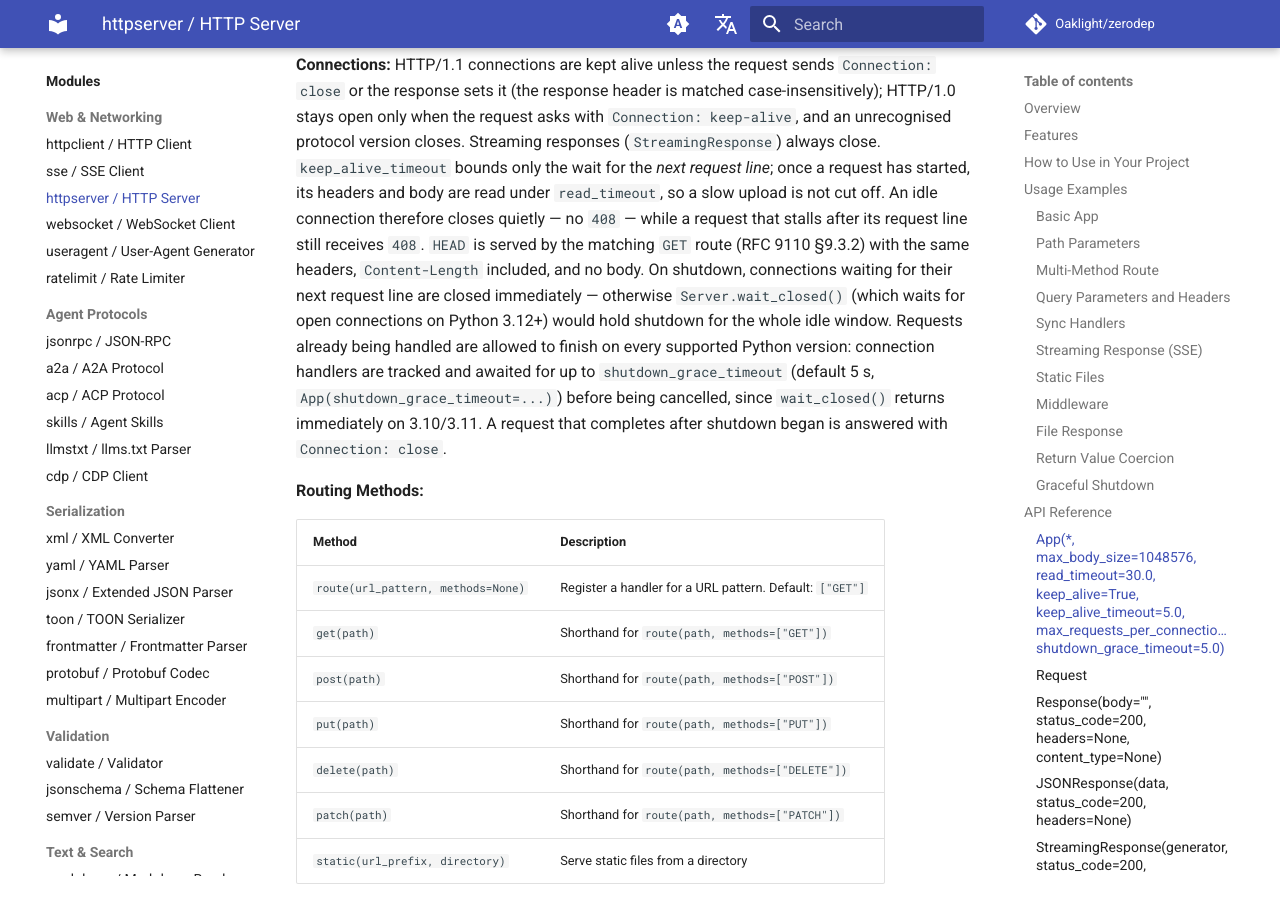
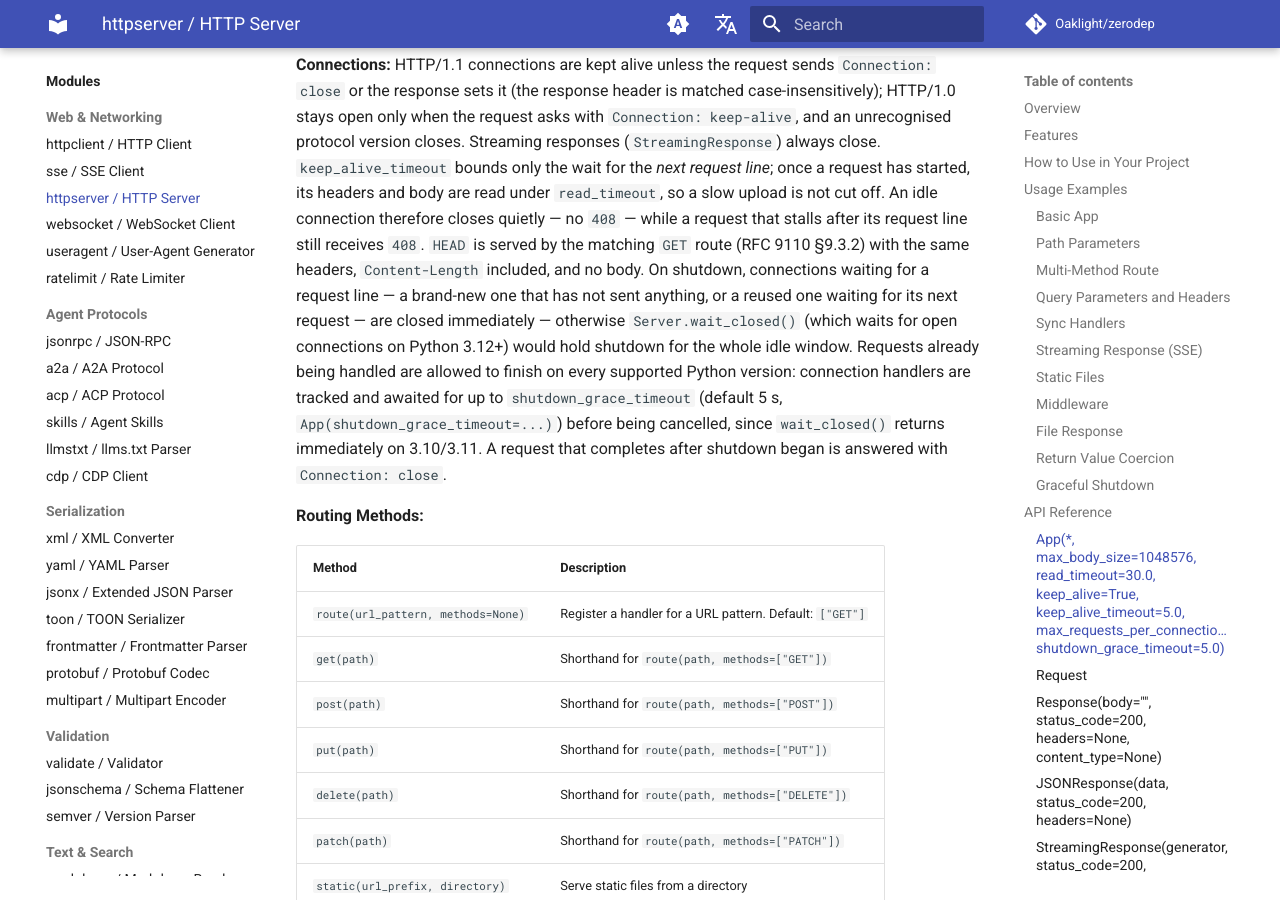
Before and after one commit to Oaklight/zerodep, an MkDocs documentation site: the page built from docs/modules/httpserver.md, in a window 1280 px wide and 900 px high, scrolled down 4932 px. Built offline with MkDocs 1.6.1 and Material for MkDocs 9.7.7, drawn with Linux system fonts in a browser that asks for light colours; comment, search, counter and statistics services are not loaded.

Commit message:
docs(httpserver): silent connections are closed on shutdown
Record the #220 fix.

```diff
--- a/docs/modules/httpserver.md
+++ b/docs/modules/httpserver.md
@@ -205,7 +205,7 @@ Main application class.
 | `max_requests_per_connection` | `int` | `100` | Close a connection after this many requests |
 | `shutdown_grace_timeout` | `float` | `5.0` | Seconds a shutdown waits for in-flight requests before cancelling them |
 
-**Connections:** HTTP/1.1 connections are kept alive unless the request sends `Connection: close` or the response sets it (the response header is matched case-insensitively); HTTP/1.0 stays open only when the request asks with `Connection: keep-alive`, and an unrecognised protocol version closes. Streaming responses (`StreamingResponse`) always close. `keep_alive_timeout` bounds only the wait for the *next request line*; once a request has started, its headers and body are read under `read_timeout`, so a slow upload is not cut off. An idle connection therefore closes quietly — no `408` — while a request that stalls after its request line still receives `408`. `HEAD` is served by the matching `GET` route (RFC 9110 §9.3.2) with the same headers, `Content-Length` included, and no body. On shutdown, connections waiting for their next request line are closed immediately — otherwise `Server.wait_closed()` (which waits for open connections on Python 3.12+) would hold shutdown for the whole idle window. Requests already being handled are allowed to finish on every supported Python version: connection handlers are tracked and awaited for up to `shutdown_grace_timeout` (default 5 s, `App(shutdown_grace_timeout=...)`) before being cancelled, since `wait_closed()` returns immediately on 3.10/3.11. A request that completes after shutdown began is answered with `Connection: close`.
+**Connections:** HTTP/1.1 connections are kept alive unless the request sends `Connection: close` or the response sets it (the response header is matched case-insensitively); HTTP/1.0 stays open only when the request asks with `Connection: keep-alive`, and an unrecognised protocol version closes. Streaming responses (`StreamingResponse`) always close. `keep_alive_timeout` bounds only the wait for the *next request line*; once a request has started, its headers and body are read under `read_timeout`, so a slow upload is not cut off. An idle connection therefore closes quietly — no `408` — while a request that stalls after its request line still receives `408`. `HEAD` is served by the matching `GET` route (RFC 9110 §9.3.2) with the same headers, `Content-Length` included, and no body. On shutdown, connections waiting for a request line — a brand-new one that has not sent anything, or a reused one waiting for its next request — are closed immediately — otherwise `Server.wait_closed()` (which waits for open connections on Python 3.12+) would hold shutdown for the whole idle window. Requests already being handled are allowed to finish on every supported Python version: connection handlers are tracked and awaited for up to `shutdown_grace_timeout` (default 5 s, `App(shutdown_grace_timeout=...)`) before being cancelled, since `wait_closed()` returns immediately on 3.10/3.11. A request that completes after shutdown began is answered with `Connection: close`.
 
 **Routing Methods:**
 
```
Also changed, not shown: docs/changelog.md (+1 -0 lines).
